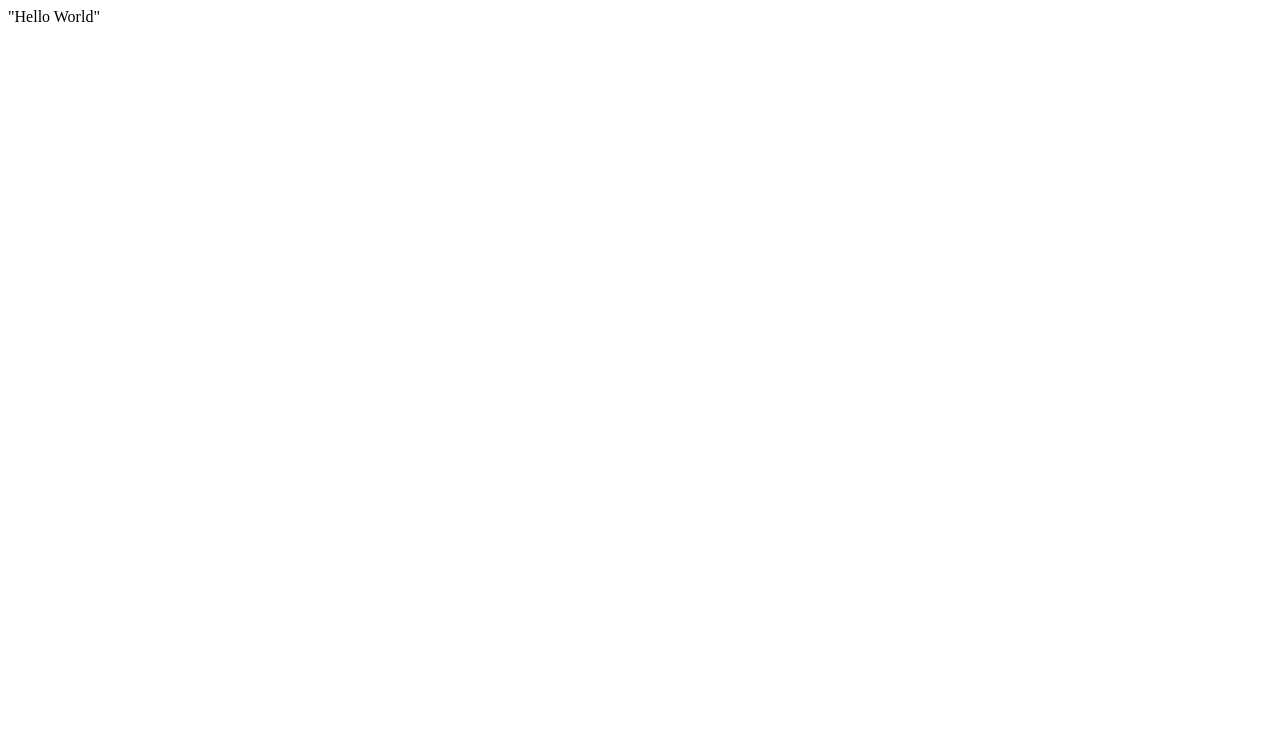
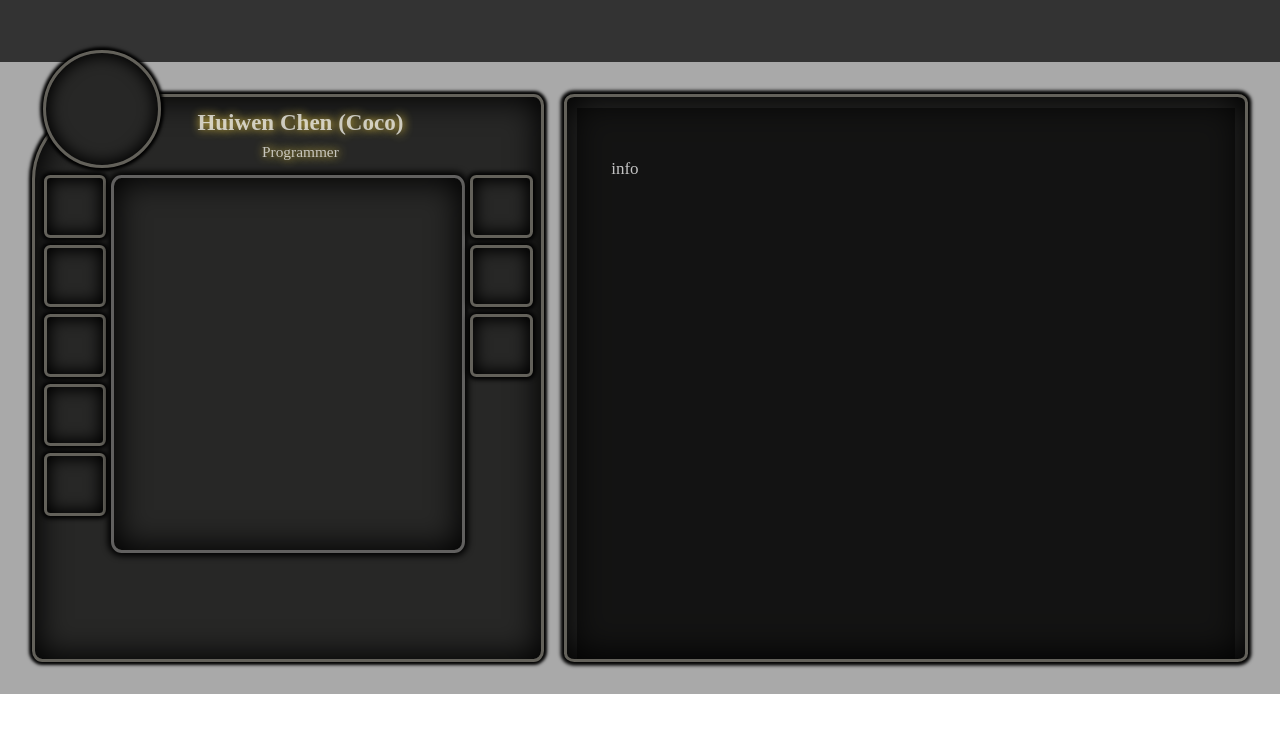
Before and after one commit to hchen332/hchen332.github.io, a plain HTML site: page index.html in a window 1280 px wide. Drawn offline with Linux system fonts and the light colour scheme.

Commit message:
Website layout

```diff
--- a/index.html
+++ b/index.html
@@ -1 +1,49 @@
-"Hello World"
+<!DOCTYPE html>
+<html lang="en">
+<head>
+    <meta charset="UTF-8">
+    <meta name="viewport" content="width=device-width, initial-scale=1.0">
+    <link rel="stylesheet" href="styles.css">
+    <title>Coco Chen</title>
+</head>
+<body>
+    <header>
+    </header>
+    <main>
+        <div class="profile">
+            <div class="profile-header">
+                <div class="header-pic"></div>
+                <div class="header-name">
+                    <h2>Huiwen Chen (Coco)</h2>
+                    <p>Programmer</p>
+                </div>
+            </div>
+            <div class="profile-container">
+                <div class="container__items">
+                    <button class="item" id="item1"></button>
+                    <button class="item" id="item2"></button>
+                    <button class="item" id="item3"></button>
+                    <button class="item" id="item4"></button>
+                    <button class="item" id="item5"></button>
+                </div>
+                <div class="container__character"></div>
+                <div class="container__items">
+                    <button class="item" id="item6"></button>
+                    <button class="item" id="item7"></button>
+                    <button class="item" id="item8"></button>
+                </div>
+            </div>
+            <div class="profile-stats">
+
+            </div>
+        </div>
+
+        <div class="information">
+            <div class="information__body" id="info-body">
+                <p>info</p>
+            </div>
+        </div>
+    </main>
+    <script src="script.js"></script>
+</body>
+</html>
--- /dev/null
+++ b/script.js
@@ -0,0 +1,31 @@
+flexFont = function () {
+    var div1 = document.getElementsByClassName("profile");
+    var div2 = document.getElementsByClassName("information");
+    for(var i = 0; i < div1.length; i++) {
+        var relFontsize1 = div1[i].offsetWidth*0.03;
+        div1[i].style.fontSize = relFontsize1 + 'px';
+    }
+    for(var j = 0; j < div2.length; j++) {
+        var relFontsize2 = div2[j].offsetHeight*0.03;
+        div2[j].style.fontSize = relFontsize2 + 'px';
+    }
+};
+
+window.onload = function(event) {
+    flexFont();
+};
+window.onresize = function(event) {
+    flexFont();
+};
+
+const item1 = document.getElementById("item1");
+const item2 = document.getElementById("item2");
+const contentBody = document.getElementById("info-body");
+
+item1.addEventListener("click", () => {
+    contentBody.innerHTML = "<p>information body 1</p>"
+});
+
+item2.addEventListener("click", () => {
+    contentBody.innerHTML = "<p>information body 2</p>"
+});
--- /dev/null
+++ b/styles.css
@@ -0,0 +1,129 @@
+body {
+    font-family: 'Times New Roman', Times, serif, sans-serif;
+    margin: 0;
+    padding: 0;
+}
+
+header {
+    background-color: #333;
+    color: white;
+    text-align: center;
+    height: 30px;
+    padding: 1rem;
+}
+
+main {
+    display: flex;
+    margin: 0 auto;
+    padding: 2rem;
+    background-color: darkgray;
+}
+
+.profile {
+    flex: 2;
+    flex-shrink: 0;
+    display: flex;
+    aspect-ratio: .9;
+    min-width: 500px;
+    min-height: 500px;
+    margin-right: 20px;
+    flex-direction: column;
+    background-color: rgb(39, 39, 38);
+    border-radius: 20% 2% 2% 2% / 15% 2% 2% 2%;
+    border: .2em solid rgb(99, 97, 90);
+    box-shadow: inset 0 0 2em .2em black, 0 0 .2em .2em black;
+    padding: .2em;
+}
+.profile-header {
+    display: flex;
+    justify-content: space-between;
+    height: 18%;
+    overflow: visible;
+}
+.header-pic {
+    margin-top: -10%;
+    margin-left: 1%;
+    height: 160%;
+    aspect-ratio: 1;
+    background-color: rgb(39, 39, 38);
+    border: .2em solid rgb(99, 97, 90);
+    border-radius: 50%;
+    box-shadow: inset 0 0 1em .2em black, 0 0 .2em .2em black;
+}
+.header-pic:hover {
+    border-color: rgb(155, 146, 109);
+}
+.header-name {
+    color: rgba(255, 255, 255, 0.7);
+    text-shadow: rgb(255, 218, 68) 1px 0 10px;
+    height: 1em;
+    width: 1em;
+    display: flex;
+    flex-direction: column;
+    align-items: center;
+    margin-top: -2%;
+    margin-right: 46%;
+    white-space: nowrap;
+}
+.header-name p{
+    margin-top: -80%;
+}
+.profile-container {
+    display: flex;
+    width: 100%;
+    height: 100%;
+}
+.container__items {
+    flex: 1;
+    display: flex;
+    flex-direction: column;
+    align-items: center;
+    margin: .4%;
+}
+.item {
+    font-size: 1em;
+    width: 90%;
+    margin: 5%;
+    padding: 1%;
+    aspect-ratio: 1;
+    border: .2em solid rgb(99, 97, 90);
+    border-radius: 10%;
+    box-shadow: inset 0 0 1em .2em black, 0 0 .3em .18em black;
+    background-color: rgb(39, 39, 38);
+}
+.item:hover {
+    border-color: rgb(155, 146, 109);
+}
+.container__character {
+    flex: 5;
+    margin-top: 5px;
+    margin-bottom: 5px;
+    background-color: rgb(39, 39, 38);
+    border: .2em solid rgb(97, 96, 95);
+    border-radius: 3%;
+    box-shadow: inset 0 0 2em .2em black, 0 0 .4em .2em black;
+}
+.profile-stats {
+    height: 25%;
+}
+
+.information {
+    display: flex;
+    flex-direction: column;
+    align-items: center;
+    flex: 3;
+    min-width: 500px;
+    min-height: 500px;
+    border: .2em solid rgb(99, 97, 90);
+    border-radius: 1.5%;
+    box-shadow: inset 0 0 2em .2em black, 0 0 .2em .2em black;
+    background-color: rgb(39, 39, 38);
+}
+.information__body {
+    margin-top: 1.6%;
+    color: rgba(255, 255, 255, 0.75);
+    width: 87%;
+    height: 95%;
+    padding: 5%;
+    background-color: rgba(0, 0, 0, 0.5);
+}
```
